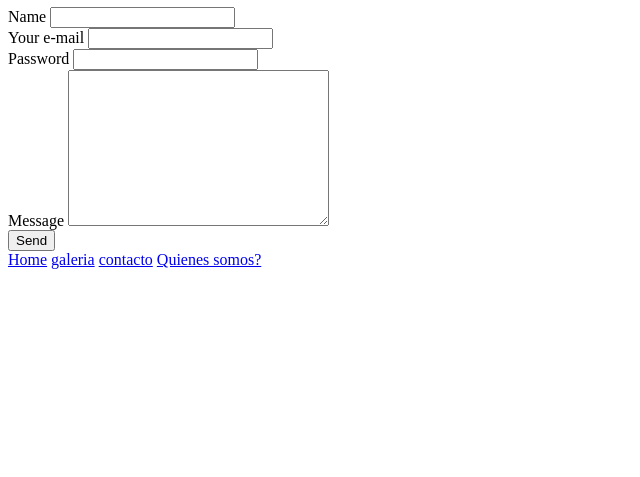
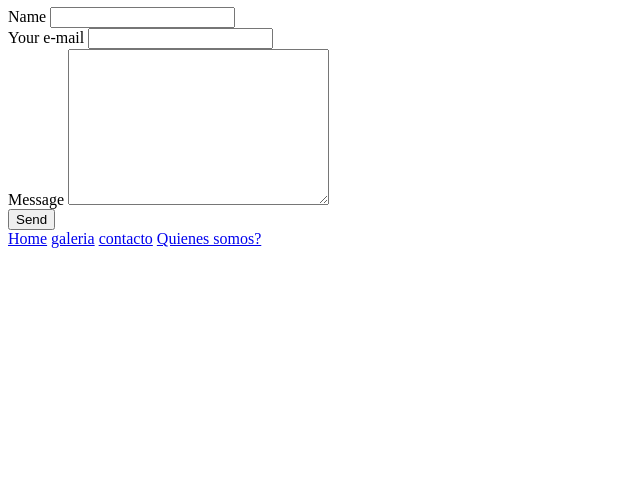
Before and after one commit to vieradaniel/frontend, a plain HTML site: page FromZeroToHero/actividad_7/contacto.html in a window 1280 px wide. Shown: the part 323-800 px from the top of the page, without its empty margins (0-640 px from the left). Drawn offline with Linux system fonts and the light colour scheme.

Commit message:
password field deleted

```diff
--- a/FromZeroToHero/actividad_7/contacto.html
+++ b/FromZeroToHero/actividad_7/contacto.html
@@ -26,10 +26,7 @@
                 <label for="">Your e-mail</label>
                 <input type="text">
             </div>
-            <div>
-                <label for="">Password</label>
-                <input type="password">
-            </div>
+
             <div>
                 <label for="">Message</label>
                 <textarea name="" id="" cols="30" rows="10"></textarea>
```
